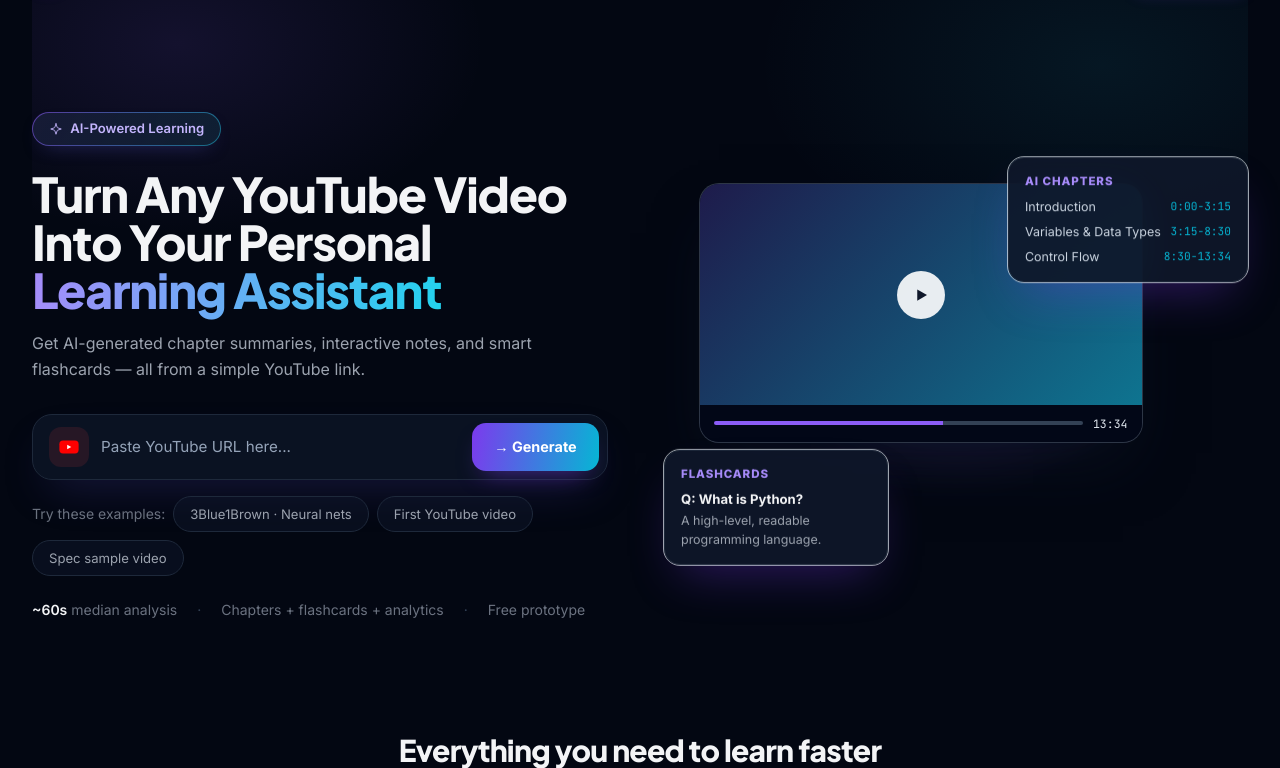
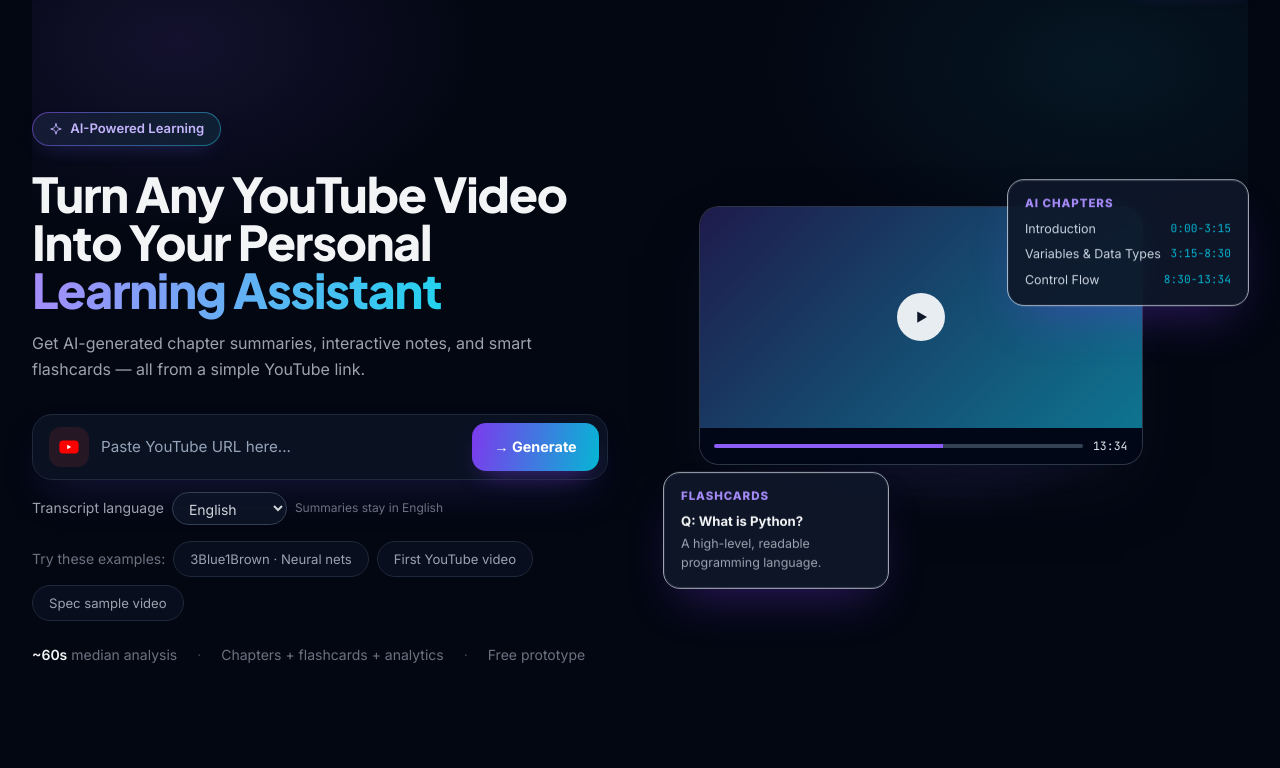
Before and after one commit to uzi612/EduClip, a Django app: page / in a window 1280 px wide. Shown: the part 65-833 px from the top of the page. Run offline with Django 5.2, Linux system fonts and the light colour scheme; data that the repository does not hold is empty; style sheets or scripts are compiled from the project's sources; parts of the project's set-up code (start-up, migrations or seed data) failed here and were passed over.

Commit message:
feat(intake): transcript language choice — persists options.language to video and drives caption/whisper fetch

```diff
--- a/apps/api_v1/views.py
+++ b/apps/api_v1/views.py
@@ -80,6 +80,7 @@ def process_video(request):
                 "details": {}, "request_id": rid, "retryable": True}}, status=503)
 
     youtube_id = serializer.youtube_id
+    options = serializer.validated_options()
     idempotency_key = request.headers.get("Idempotency-Key", "")
     try:
         metadata = get_video_metadata(youtube_id)
@@ -90,7 +91,8 @@ def process_video(request):
                                     "retryable": exc.retryable}}, status=422)
     try:
         video, created = get_or_create_video(
-            youtube_id, metadata, idempotency_key=idempotency_key)
+            youtube_id, metadata, idempotency_key=idempotency_key,
+            language=options["language"])
     except MongoValidationError as exc:
         rid = request_id_of(request)
         return Response({"error": {"code": "VIDEO_UNAVAILABLE",
--- a/apps/videos/transcribe.py
+++ b/apps/videos/transcribe.py
@@ -15,7 +15,7 @@ logger = logging.getLogger(__name__)
 
 
 def transcribe_video(youtube_id, languages=("en", "en-US", "en-GB"), credentials=None,
-                     transcript_timeout_sec=None):
+                     transcript_timeout_sec=None, whisper_language="en"):
     """Run the fallback chain and return normalized (segments, full_text, source)."""
     timeout_kw = {} if transcript_timeout_sec is None else {
         "timeout_sec": transcript_timeout_sec}
@@ -55,7 +55,8 @@ def transcribe_video(youtube_id, languages=("en", "en-US", "en-GB"), credentials
             last_error = exc
 
     logger.info("transcribe tier start: video=%s tier=whisper_fallback", youtube_id)
-    segments, source = fallback_transcribe.whisper_transcribe(youtube_id)
+    segments, source = fallback_transcribe.whisper_transcribe(
+        youtube_id, language=whisper_language)
     cleaned, full_text = normalize_segments(segments)
     if not cleaned:
         raise TranscriptUnavailableError(
--- a/apps/videos/video_service.py
+++ b/apps/videos/video_service.py
@@ -10,7 +10,7 @@ from datetime import datetime
 ACTIVE_STATUSES = ("queued", "processing", "analyzing", "ready")
 
 
-def get_or_create_video(youtube_id, metadata, idempotency_key=""):
+def get_or_create_video(youtube_id, metadata, idempotency_key="", language="en"):
     """Return (video, created). Raises mongoengine ValidationError on bad data."""
     from apps.videos.models import Video
 
@@ -25,6 +25,7 @@ def get_or_create_video(youtube_id, metadata, idempotency_key=""):
             set__title=metadata.get("title", existing.title),
             set__channel=metadata.get("channel", existing.channel),
             set__thumbnail=metadata.get("thumbnail", existing.thumbnail),
+            set__language=language,
             set__idempotency_key=idempotency_key, set__updated_at=now,
         )
         existing.reload()
@@ -35,6 +36,7 @@ def get_or_create_video(youtube_id, metadata, idempotency_key=""):
         channel=metadata.get("channel", ""),
         thumbnail=metadata.get("thumbnail", ""),
         duration_sec=int(metadata.get("duration_sec", 0) or 0),
+        language=language,
         status="queued",
         progress=0.05,
         idempotency_key=idempotency_key,
--- a/static/js/landing.js
+++ b/static/js/landing.js
@@ -135,8 +135,13 @@
     var lastTick = "";
     var stuckTicks = 0;
     var stuckNoted = false;
+    var langSelect = $("langSelect");
+    var language = langSelect ? langSelect.value : "en";
     api
-      .post("/process-video", { youtube_url: url })
+      .post("/process-video", {
+        youtube_url: url,
+        options: { language: language },
+      })
       .then(function (data) {
         if (data.status === "ready") return data;
         return api.pollVideo(data.video_id, {
--- a/templates/index.html
+++ b/templates/index.html
@@ -48,6 +48,25 @@
               Working…
             </span>
           </button>
+        </div>
+        <div class="mt-3 flex items-center gap-2 text-sm">
+          <label for="langSelect" class="text-slate-500 dark:text-gray-400">Transcript language</label>
+          <select
+            id="langSelect"
+            aria-label="Transcript language"
+            class="rounded-full border border-slate-300 dark:border-slate-700 bg-white dark:bg-slate-900/70 px-3 py-1.5 text-slate-700 dark:text-gray-300 text-sm focus:outline-none focus-visible:ring-2 focus-visible:ring-violet-500/60 transition"
+          >
+            <option value="en" selected>English</option>
+            <option value="es">Español</option>
+            <option value="hi">हिन्दी</option>
+            <option value="fr">Français</option>
+            <option value="de">Deutsch</option>
+            <option value="pt">Português</option>
+            <option value="ja">日本語</option>
+            <option value="ko">한국어</option>
+            <option value="zh">中文</option>
+          </select>
+          <span class="text-xs text-slate-400 dark:text-gray-500">Summaries stay in English</span>
         </div>
       </form>
       <p id="urlError" class="hidden mt-3 text-sm text-red-500 max-w-xl mx-auto lg:mx-0 text-left" role="alert"></p>
```
Also changed, not shown: apps/api_v1/tests/test_error_handling.py (+4 -0 lines), apps/api_v1/tests/test_process_video.py (+42 -0 lines), apps/videos/tasks.py (+7 -1 lines).
